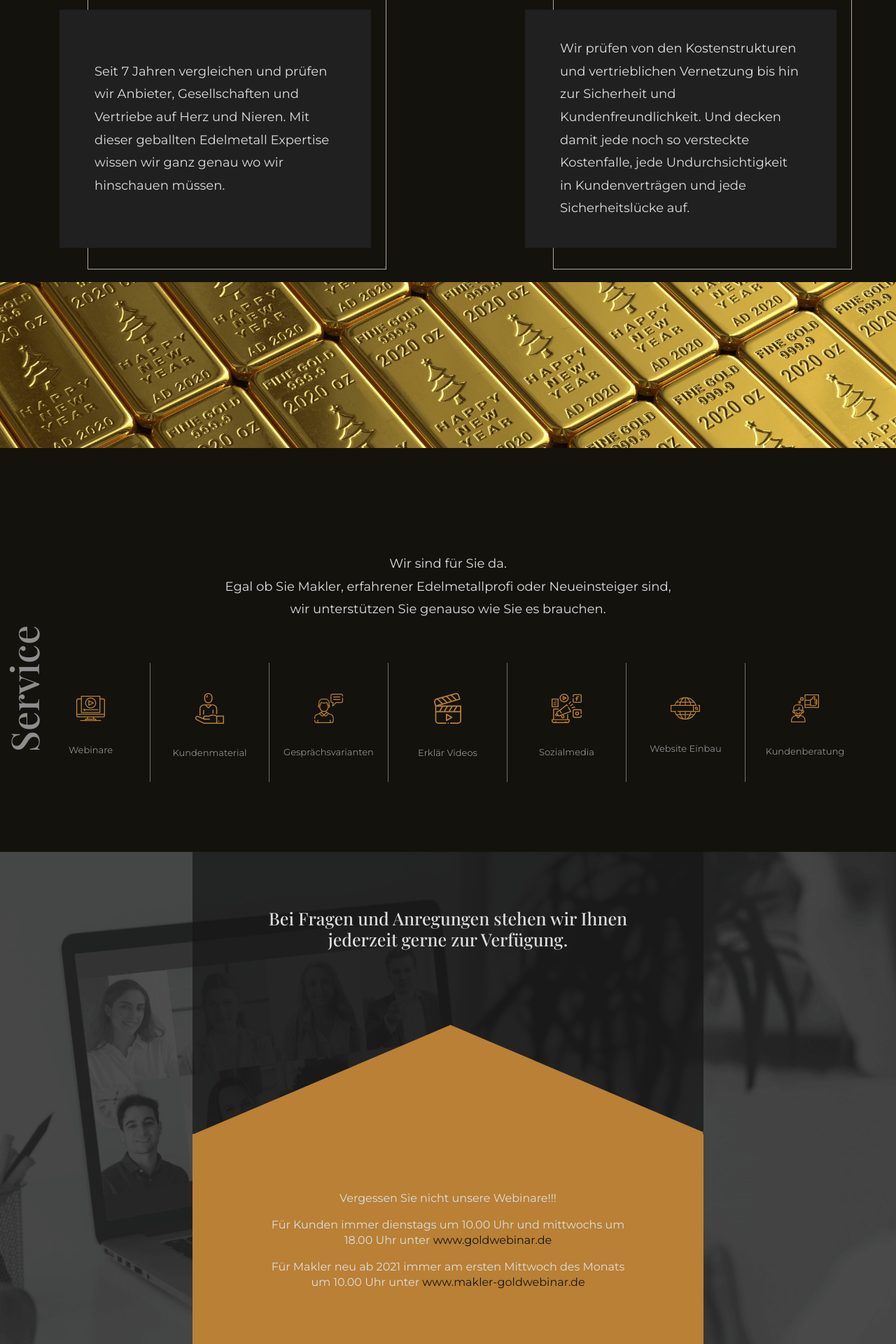
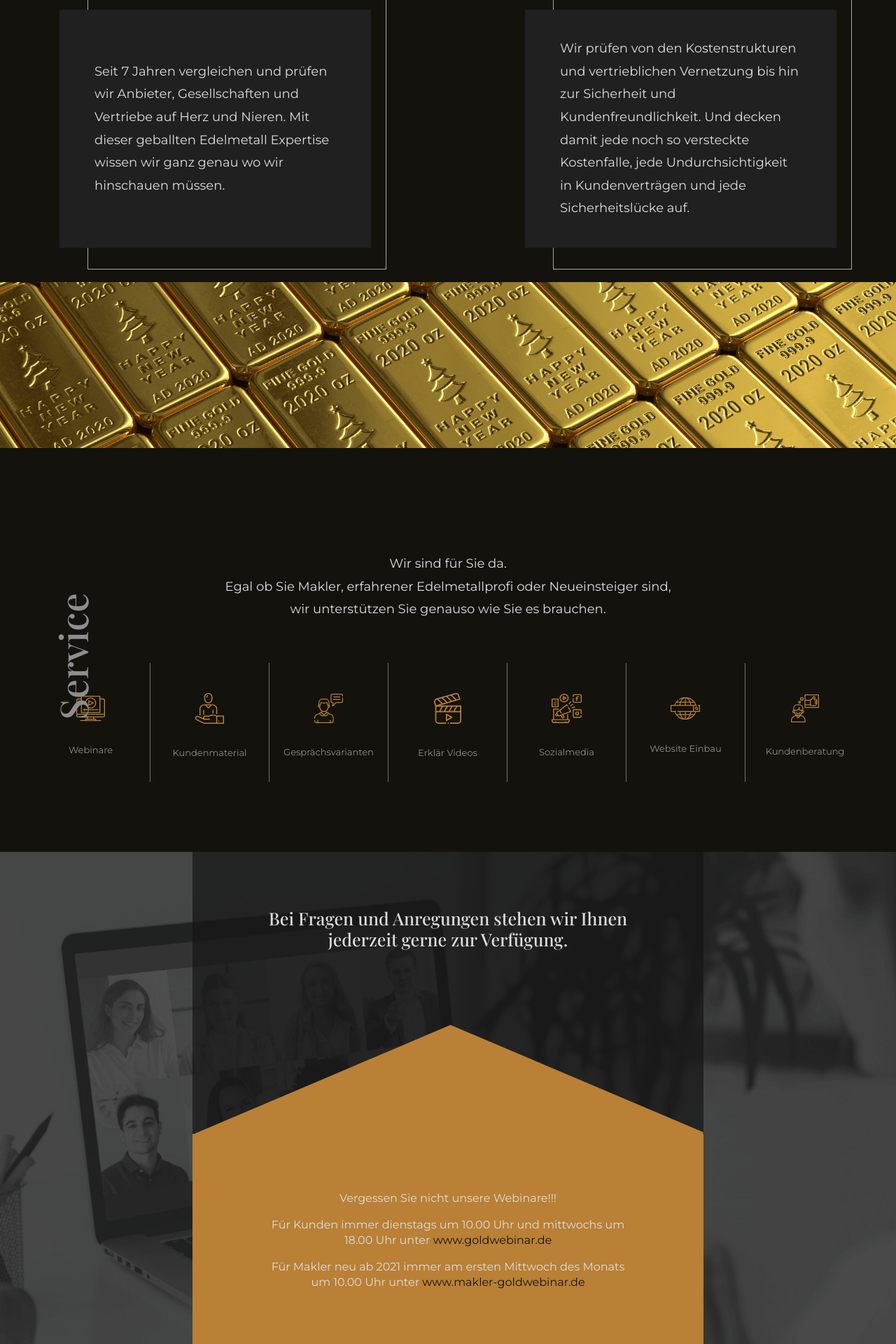
Before and after one commit to vosaul/Selim-RA, a Jekyll site: the page built from index.html, in a window 1280 px wide. Shown: the part 1809-3729 px from the top of the page at 70% size. Built offline with Jekyll 4.4.1, drawn with Linux system fonts in a browser that asks for light colours; nearby versions of some CDN libraries; some web fonts are replaced; a script that is not in the unit is left out.

Commit message:
Update index.html

```diff
--- a/index.html
+++ b/index.html
@@ -90,11 +90,11 @@ image: /images/sprt_gld_cn.png
                         </li>
                         {%- endfor -%}
                      </ul>
-<!--                      <h2 class="rotated"> Service </h2> -->
+                     <h2 class="rotated"> Service </h2>
                   </div>
                </div>
             </div>
-               <h2 class="rotated"> Service </h2>
+<!--                <h2 class="rotated"> Service </h2> -->
                  </div>
             <div class="detl_img" id="webinare">
                <div class="container h-100">
```
